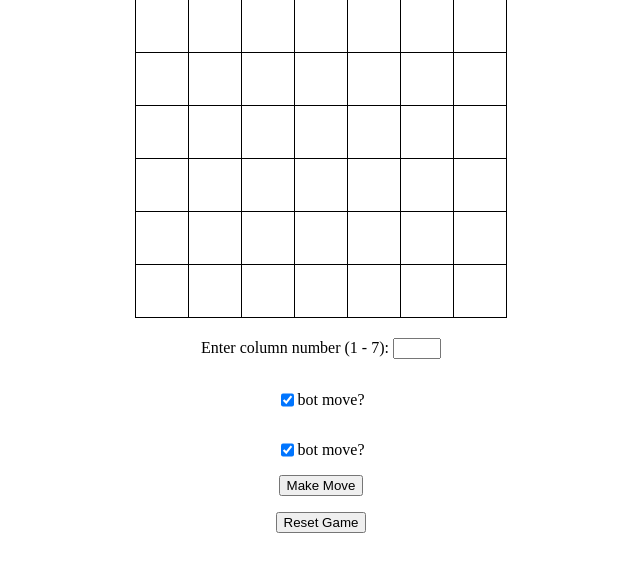
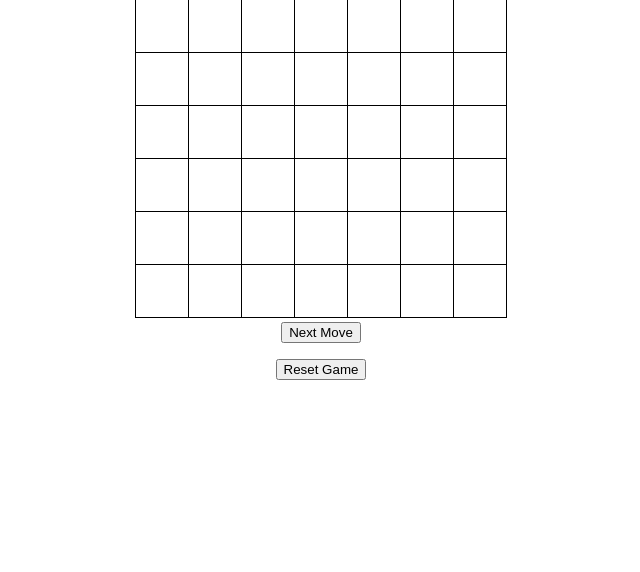
Before and after one commit to AryaCodes/Game-Theory-Battle-Bots, a Flask app: page / in a window 1280 px wide. Shown: the part 81-653 px from the top of the page, without its empty margins (319-959 px from the left). Run offline with Flask 3, Linux system fonts and the light colour scheme.

Commit message:
Set up sparring match for bots

```diff
--- a/Games/Connect_4/board.py
+++ b/Games/Connect_4/board.py
@@ -251,6 +251,9 @@ class board:
             return True
         return False
 
+    def get_filled_places(self):
+        return self.__filled_places
+
     """
     resets the board to be empty again, but with the same parameters
     """
--- a/Games/Connect_4/templates/index.html
+++ b/Games/Connect_4/templates/index.html
@@ -41,16 +41,7 @@
         {% endfor %}
     </table>
     <form method="post">
-        <p>Enter column number (1 - {{ num_of_col }}): <input type="number" name="col" min="1" max="{{ num_of_col }}"></p>
-        <div style="display: flex; justify-content: center;">
-            <input type="checkbox" name="isBotMove" checked>
-            <p>bot move?</p>
-        </div>
-        <div style="display: flex; justify-content: center;">
-            <input type="checkbox" name="isBotMove" checked>
-            <p>bot move?</p>
-        </div>
-        <input type="submit" value="Make Move">
+        <input type="submit" value="Next Move">
     </form>
     <p>{{ message }}</p>
     <form action="/reset" method="get">
```
